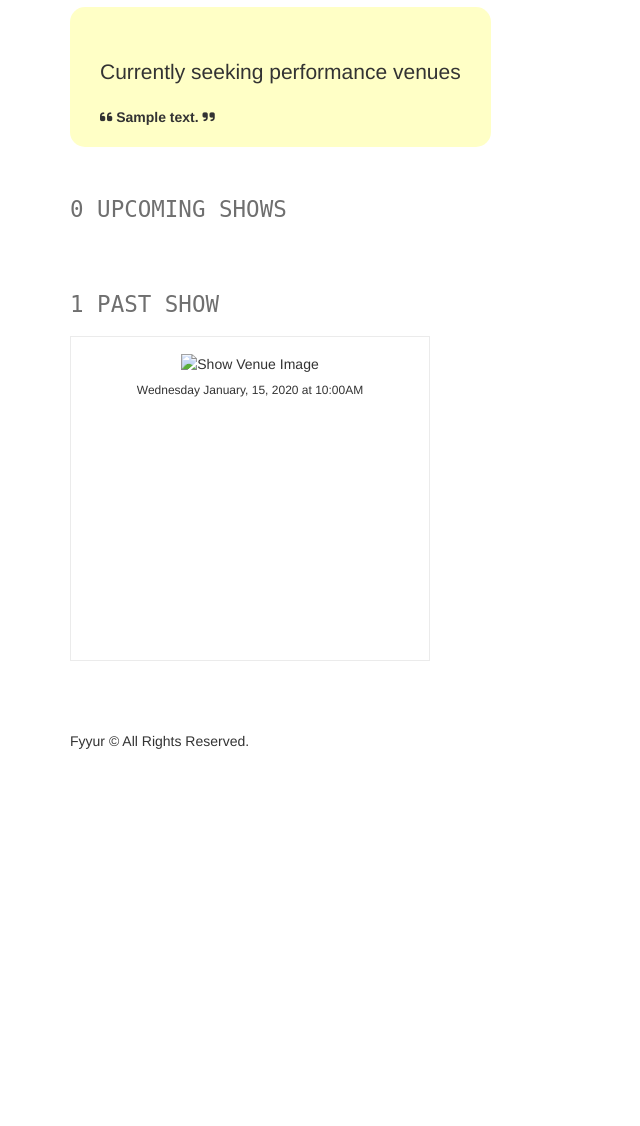
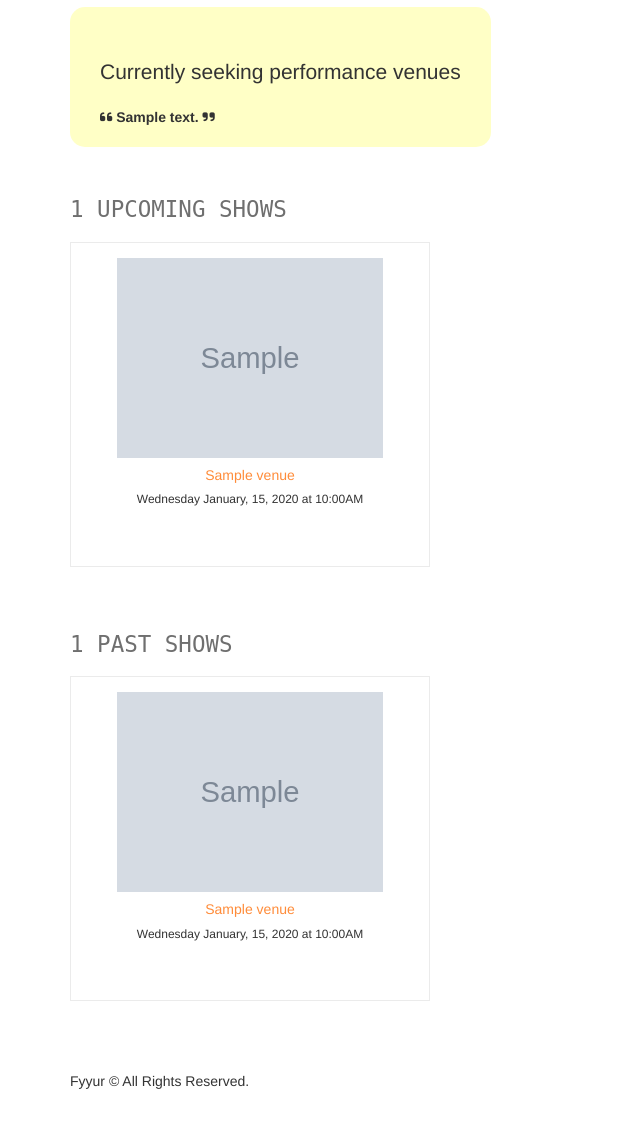
Before and after one commit to OmarHossamEldin/Fyyur, a Flask app: page /artists/1 in a window 1280 px wide. Shown: the part 388-1514 px from the top of the page, without its empty margins (0-640 px from the left). Before the commit the page ends 1137 px from the top, so only its background shows below. Run offline with Flask 2, Linux system fonts and the light colour scheme; tables that the repository leaves empty hold one stand-in row (values such as "Sample post"); grey boxes marked "Sample" are stand-in pictures; some libraries are stand-ins or nearby versions.

Commit message:
finishing-queries-bugs

```diff
--- a/fyyur/routes.py
+++ b/fyyur/routes.py
@@ -61,53 +61,31 @@
 
 @app.route('/venues/<int:venue_id>')
 def show_venue(venue_id):
-  venues = Venue.query.get_or_404(venue_id)
-  genres = []
-  current_time = datetime.now()
-  past_shows = []
-  past_shows_count = 0
-  upcoming_shows = []
-  upcoming_shows_count = 0
+  venue = Venue.query.get_or_404(venue_id)
 
-  for genre in venues.genres:
-    genres.append(genre.name)
+  upComingShows = db.session.query(Venue.id,Artist.id,Artist.image_link,Artist.name, Show.start_time,db.func.count(Show.start_time)).join(
+    Show,Venue.id == Show.venue_id and Show.start_time > datetime.now()).join(Artist, Artist.id == Show.artist_id ).group_by(
+      Venue.id, Artist.id, Show.start_time).filter(Venue.id == venue_id).all()
 
-  for show in venues.shows:
-      if show.start_time >= current_time:
-        upcoming_shows_count += 1
-        upcoming_shows.append({
-          "artist_id":show.artist_id,
-          "artist_name":show.artist.name,
-          "start_time":format_datetime(str(show.start_time)),
-          "artist_image_link":show.artist.image_link
-        })
-      elif show.start_time < current_time:
-        past_shows_count += 1
-        past_shows.append({
-          "artist_id": show.artist_id,
-          "artist_name": show.artist.name,
-          "start_time": format_datetime(str(show.start_time)),
-          "artist_image_link": show.artist.image_link
-        })
-  data = {
-            "id": venues.id,
-            "name": venues.name,
-            "city": venues.city,
-            "state": venues.state,
-            "address": venues.address,
-            "phone": venues.phone,
-            "image_link": venues.image_link,
-            "facebook_link": venues.facebook_link,
-            "website": venues.website,
-            "seeking_talent": venues.seeking_talent,
-            "seeking_description": venues.seeking_description,
-            "genres": genres,
-            "past_shows": past_shows,
-            "past_shows_count": past_shows_count,
-            "upcoming_shows": upcoming_shows,
-            "upcoming_shows_count": upcoming_shows_count
-  }
-  return render_template('pages/show_venue.html',title = 'Venue Search', venue=data)
+  pastComingShows = db.session.query(Venue.id,Artist.id, Artist.image_link, Artist.name, Show.start_time, db.func.count(Show.start_time)).join(
+    Show,Venue.id == Show.venue_id and Show.start_time > datetime.now()).join(Artist, Artist.id == Show.artist_id ).group_by(
+      Venue.id, Artist.id, Show.start_time).filter(Venue.id == venue_id).all()
+
+  upResult = []
+  upCounts = 0
+  pastResult = []
+  pastCounts = 0
+
+  for show in upComingShows:
+    upResult.append(show)
+    upCounts += show[5]
+  for show in pastComingShows:
+    pastResult.append(show)
+    pastCounts +=show[5]
+
+  data = {'venue': venue, 'upResult':upResult, 'upCounts':upCounts, 'pastResult':pastResult,'pastCounts':pastCounts}
+
+  return render_template('pages/show_venue.html',title = 'Venue', data=data)
 
 #  Create Venue
 #  ----------------------------------------------------------------
@@ -203,50 +181,30 @@
 @app.route('/artists/<int:artist_id>')
 def show_artist(artist_id):
   artist = Artist.query.get_or_404(artist_id)
-  genres = []
-  current_time = datetime.now()
-  past_shows = []
-  past_shows_count = 0
-  upcoming_shows = []
-  upcoming_shows_count = 0
-  for genre in artist.genres:
-      genres.append(genre.name)
 
-  for show in artist.shows:
-      if show.start_time >= current_time:
-        upcoming_shows_count += 1
-        upcoming_shows.append({
-          "artist_id":show.artist_id,
-          "artist_name":show.Artist.name,
-          "start_time":format_datetime(str(show.start_time)),
-          "artist_image_link":show.Artist.image_link
-        })
-      elif show.start_time < current_time:
-        past_shows_count += 1
-        past_shows.append({
-          "artist_id": show.artist_id,
-          "artist_name": show.Artist.name,
-          "start_time": format_datetime(str(show.start_time)),
-          "artist_image_link": show.Artist.image_link
-        })
-  data ={
-          "id": artist.id,
-          "name": artist.name,
-          "city": artist.city,
-          "state": artist.state,
-          "phone": artist.phone,
-          "image_link": artist.image_link,
-          "facebook_link": artist.facebook_link,
-          "website": artist.website,
-          "seeking_venue": artist.seeking_venue,
-          "seeking_description": artist.seeking_description,
-          "genres": genres,
-          "past_shows": past_shows,
-          "past_shows_count": past_shows_count,
-          "upcoming_shows": upcoming_shows,
-          "upcoming_shows_count": upcoming_shows_count
-  }
-  return render_template('pages/show_artist.html', artist=data)
+  upComingShows = db.session.query(Artist.id,Venue.id,Venue.image_link,Venue.name, Show.start_time,db.func.count(Show.start_time)).join(
+    Show,Venue.id == Show.venue_id and Show.start_time > datetime.now()).join(Artist, Artist.id == Show.artist_id ).group_by(
+      Venue.id, Artist.id, Show.start_time).filter(Artist.id == artist_id).all()
+
+  pastComingShows = db.session.query(Artist.id,Venue.id,Venue.image_link,Venue.name, Show.start_time,db.func.count(Show.start_time)).join(
+    Show,Venue.id == Show.venue_id and Show.start_time < datetime.now()).join(Artist, Artist.id == Show.artist_id ).group_by(
+      Venue.id, Artist.id, Show.start_time).filter(Artist.id == artist_id).all()
+
+  upResult = []
+  upCounts = 0
+  pastResult = []
+  pastCounts = 0
+
+  for show in upComingShows:
+    upResult.append(show)
+    upCounts += show[5]
+  for show in pastComingShows:
+    pastResult.append(show)
+    pastCounts +=show[5]
+
+  data = {'artist': artist, 'upResult':upResult, 'upCounts':upCounts, 'pastResult':pastResult,'pastCounts':pastCounts}
+
+  return render_template('pages/show_artist.html', title = 'Artist', data=data)
 
 #  Update
 #  ----------------------------------------------------------------
--- a/fyyur/templates/pages/show_artist.html
+++ b/fyyur/templates/pages/show_artist.html
@@ -1,43 +1,42 @@
 {% extends 'layouts/main.html' %}
-{% block title %}{{ artist.name }} | Artist{% endblock %}
 {% block content %}
 <div class="row">
 	<div class="col-sm-6">
 		<h1 class="monospace">
-			{{ artist.name }}
+			{{ data.artist.name }}
 		</h1>
 		<p class="subtitle">
-			ID: {{ artist.id }}
+			ID: {{ data.artist.id }}
 		</p>
 		<div class="genres">
-			<a class="btn btn-primary sm" href="{{url_for('edit_artist', artist_id = artist.id)}}">EDIT</a> ::
-			<form style="display: inline-block;" action="{{url_for('delete_artist', artist_id = artist.id)}}" method="post">
+			<a class="btn btn-primary sm" href="{{url_for('edit_artist', artist_id = data.artist.id)}}">EDIT</a> ::
+			<form style="display: inline-block;" action="{{url_for('delete_artist', artist_id = data.artist.id)}}" method="post">
 				<input type="hidden" name='__method' value="DELETE">
 				<button type="submit" class="btn btn-danger sm" ><i class="fa fa-trash-alt"></i> DELETE</button>
 			</form>
 		</div>
 		<div class="genres">
-			{% for genre in artist.genres %}
-			<span class="genre">{{ genre }}</span>
+			{% for genre in data.artist.genres %}
+			<span class="genre">{{ genre.name }}</span>
 			{% endfor %}
 		</div>
 		<p>
-			<i class="fas fa-globe-americas"></i> {{ artist.city }}, {{ artist.state }}
+			<i class="fas fa-globe-americas"></i> {{ data.artist.city }}, {{ data.artist.state }}
 		</p>
 		<p>
-			<i class="fas fa-phone-alt"></i> {% if artist.phone %}{{ artist.phone }}{% else %}No Phone{% endif %}
+			<i class="fas fa-phone-alt"></i> {% if data.artist.phone %}{{ data.artist.phone }}{% else %}No Phone{% endif %}
         </p>
         <p>
-			<i class="fas fa-link"></i> {% if artist.website %}<a href="{{ artist.website }}" target="_blank">{{ artist.website }}</a>{% else %}No Website{% endif %}
+			<i class="fas fa-link"></i> {% if data.artist.website %}<a href="{{ data.artist.website }}" target="_blank">{{ data.artist.website }}</a>{% else %}No Website{% endif %}
 		</p>
 		<p>
-			<i class="fab fa-facebook-f"></i> {% if artist.facebook_link %}<a href="{{ artist.facebook_link }}" target="_blank">{{ artist.facebook_link }}</a>{% else %}No Facebook Link{% endif %}
+			<i class="fab fa-facebook-f"></i> {% if data.artist.facebook_link %}<a href="{{ data.artist.facebook_link }}" target="_blank">{{ data.artist.facebook_link }}</a>{% else %}No Facebook Link{% endif %}
         </p>
-		{% if artist.seeking_venue %}
+		{% if data.artist.seeking_venue %}
 		<div class="seeking">
 			<p class="lead">Currently seeking performance venues</p>
 			<div class="description">
-				<i class="fas fa-quote-left"></i> {{ artist.seeking_description }} <i class="fas fa-quote-right"></i>
+				<i class="fas fa-quote-left"></i> {{ data.artist.seeking_description }} <i class="fas fa-quote-right"></i>
 			</div>
 		</div>
 		{% else %}
@@ -47,36 +46,43 @@
 		{% endif %}
 	</div>
 	<div class="col-sm-6">
-		<img src="{{ artist.image_link }}" alt="Venue Image" />
+		<img src="{{ data.artist.image_link }}" alt="Venue Image" />
 	</div>
 </div>
 <section>
-	<h2 class="monospace">{{ artist.upcoming_shows_count }} Upcoming {% if artist.upcoming_shows_count == 1 %}Show{% else %}Shows{% endif %}</h2>
+	{% if upCounts != 0 %}
+		<h2 class="monospace"> {{data.upCounts}} Upcoming Shows</h2>
+	{% else %}
+	    <h2 class="monospace">No Upcoming Shows</h2>
+	{% endif %}
 	<div class="row">
-		{%for show in artist.upcoming_shows %}
+		{%for show in data.upResult %}
 		<div class="col-sm-4">
 			<div class="tile tile-show">
-				<img src="{{ show.venue_image_link }}" alt="Show Venue Image" />
-				<h5><a href="/venues/{{ show.venue_id }}">{{ show.venue_name }}</a></h5>
-				<h6>{{ show.start_time|datetime('full') }}</h6>
+				<img src="{{ show.image_link }}" alt="Show Artist Image" />
+				<h5><a href="/artists/{{ show.artist_id }}">{{ show.name }}</a></h5>
+				<h6>{{ show.start_time.strftime('%Y-%m-%d %H:%M:%S')|datetime('full') }}</h6>
 			</div>
 		</div>
 		{% endfor %}
 	</div>
 </section>
 <section>
-	<h2 class="monospace">{{ artist.past_shows_count }} Past {% if artist.past_shows_count == 1 %}Show{% else %}Shows{% endif %}</h2>
+	{% if pastCounts != 0 %}
+		<h2 class="monospace"> {{data.pastCounts}} Past Shows</h2>
+	{% else %}
+	    <h2 class="monospace">No Upcoming Shows</h2>
+	{% endif %}
 	<div class="row">
-		{%for show in artist.past_shows %}
+		{%for show in data.pastResult %}
 		<div class="col-sm-4">
 			<div class="tile tile-show">
-				<img src="{{ show.venue_image_link }}" alt="Show Venue Image" />
-				<h5><a href="/venues/{{ show.venue_id }}">{{ show.venue_name }}</a></h5>
-				<h6>{{ show.start_time|datetime('full') }}</h6>
+				<img src="{{ show.image_link }}" alt="Show Artist Image" />
+				<h5><a href="/artists/{{ show.artist_id }}">{{ show.name }}</a></h5>
+				<h6>{{ show.start_time.strftime('%Y-%m-%d %H:%M:%S')|datetime('full') }}</h6>
 			</div>
 		</div>
 		{% endfor %}
 	</div>
 </section>
-
 {% endblock %}
```
Also changed, not shown: fyyur/templates/pages/show_venue.html (+32 -25 lines).
